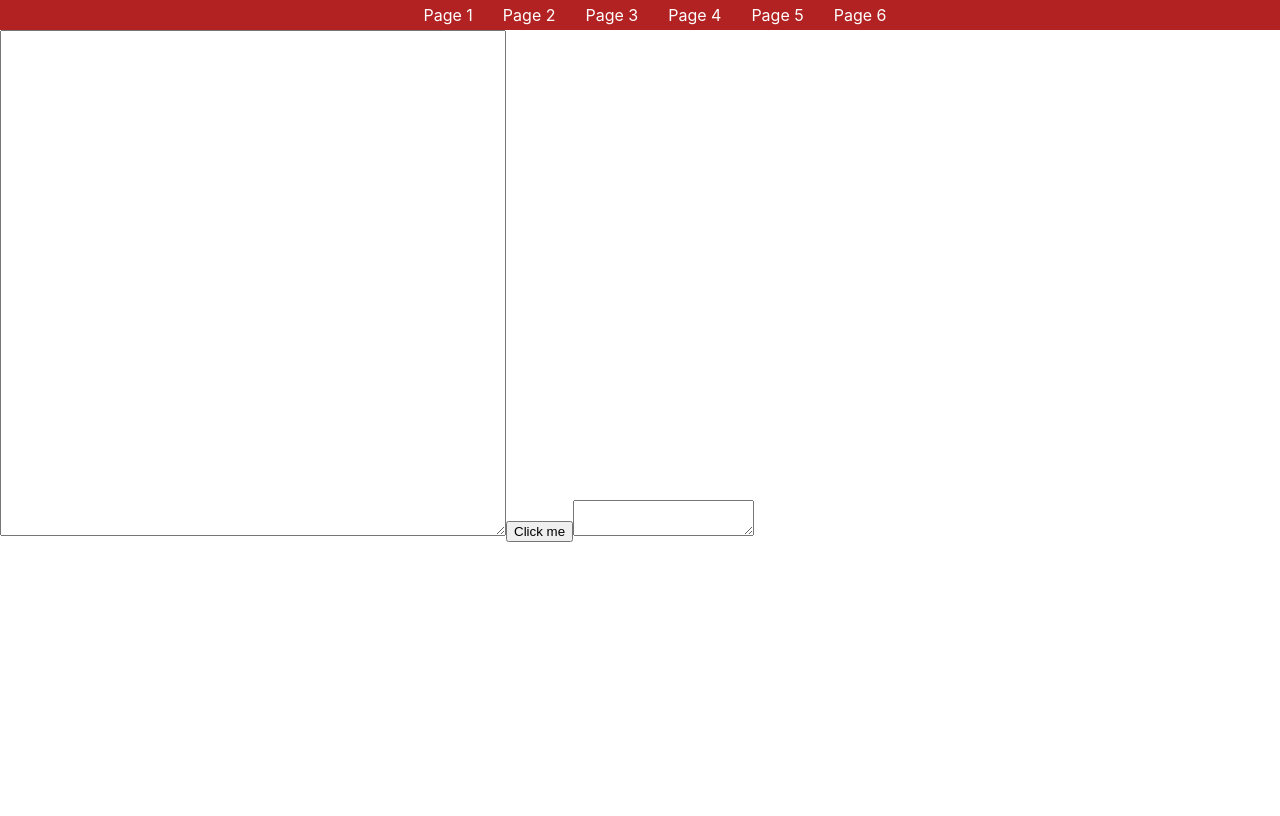
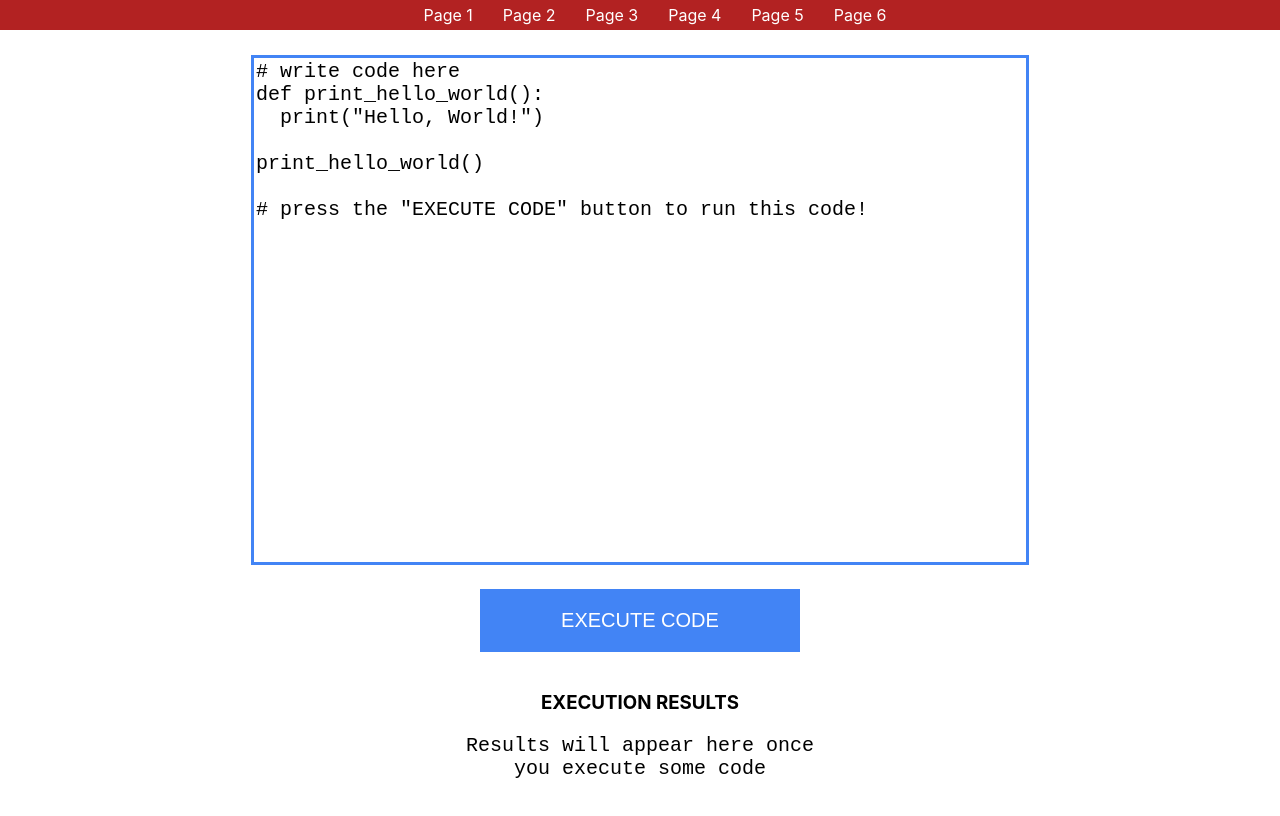
Before and after one commit to nathan-builds/cps530Project, a React (Create React App) app in the folder frontend/: page /page4 in a window 1280 px wide. Shown: the top 816 px of the page. Built offline with nearby package versions, Linux system fonts and the light colour scheme.

Commit message:
add styling to code execution page

```diff
--- a/frontend/src/pages/Page4.js
+++ b/frontend/src/pages/Page4.js
@@ -2,9 +2,18 @@ import axios from "axios";
 import "./page4.css";
 import { useState } from "react";
 
+const DEFAULT_CODE_STRING = `# write code here
+def print_hello_world():
+  print("Hello, World!")
+
+print_hello_world()
+
+# press the "EXECUTE CODE" button to run this code!
+`;
+
 const Page4 = () => {
-  const [textAreaValue, setTextAreaValue] = useState("");
-  const [result, setResult] = useState("");
+  const [textAreaValue, setTextAreaValue] = useState(DEFAULT_CODE_STRING);
+  const [result, setResult] = useState("Results will appear here once you execute some code");
 
   const onKeyEnteredHandler = (event) => {
     setTextAreaValue(event.target.value);
@@ -37,19 +46,28 @@ const Page4 = () => {
   }
 
   return (
-    <div>
+    <div align="center">
       <textarea
-        id="codeArea"
         className="code-area"
+        autoComplete="off"
+        autoCorrect="off"
         onChange={onKeyEnteredHandler}
         value={textAreaValue}
       >
         Type here
       </textarea>
-      <button type="submit" onClick={onSubmitHandler}>
-        Click me
+      <br></br>
+      <button className="execute-code-button" type="submit" onClick={onSubmitHandler}>
+        EXECUTE CODE
       </button>
-      <textarea value={result}></textarea>
+      <br></br>
+
+      <h3 className="result-area-header">EXECUTION RESULTS</h3>
+      <textarea
+        className="result-area"
+        value={result}
+      >
+      </textarea>
     </div>
   );
 };
--- a/frontend/src/pages/page4.css
+++ b/frontend/src/pages/page4.css
@@ -1,4 +1,47 @@
-.code-area{
+.code-area {
     height:500px;
-    width:500px;
+    width:60%;
+    resize: none;
+    margin-top: 25px;
+    font-size: 20px;
+    border-color: #4284f5;
+    border-width: 3px;
 }
+
+.code-area:focus {
+    outline: none;
+}
+
+.result-area-header {
+
+}
+
+.result-area {
+    height: 250px;
+    width: 30%;
+    resize: none;
+    font-size: 20px;
+    border: none;
+    text-align: center;
+    outline: none;
+    caret-color: transparent;
+}
+
+.result-area:hover {
+    outline: none;
+}
+
+.execute-code-button {
+    width: 25%;
+    padding: 20px;
+    margin: 20px 0;
+    background-color: #4284f5;
+    color: white;
+    font-size: 125%;
+    text-align: center;
+    border: none;
+}
+
+.execute-code-button:hover {
+    background-color: #3368c5;
+}
```
Also changed, not shown: 2 other files (tests, documents, lock files or other folders).
